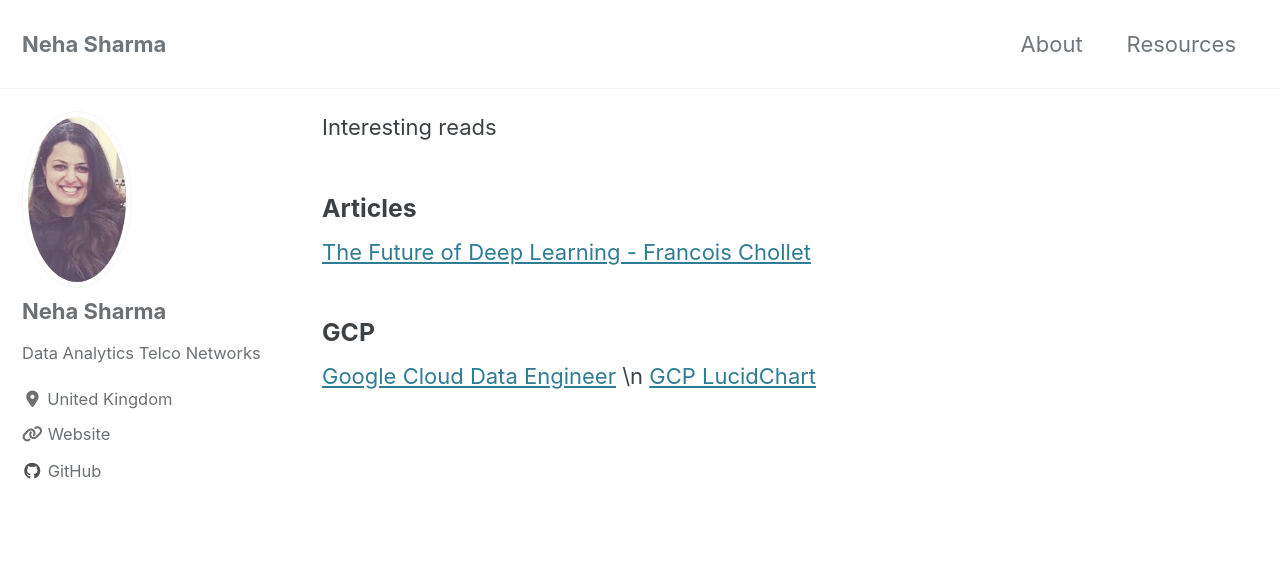
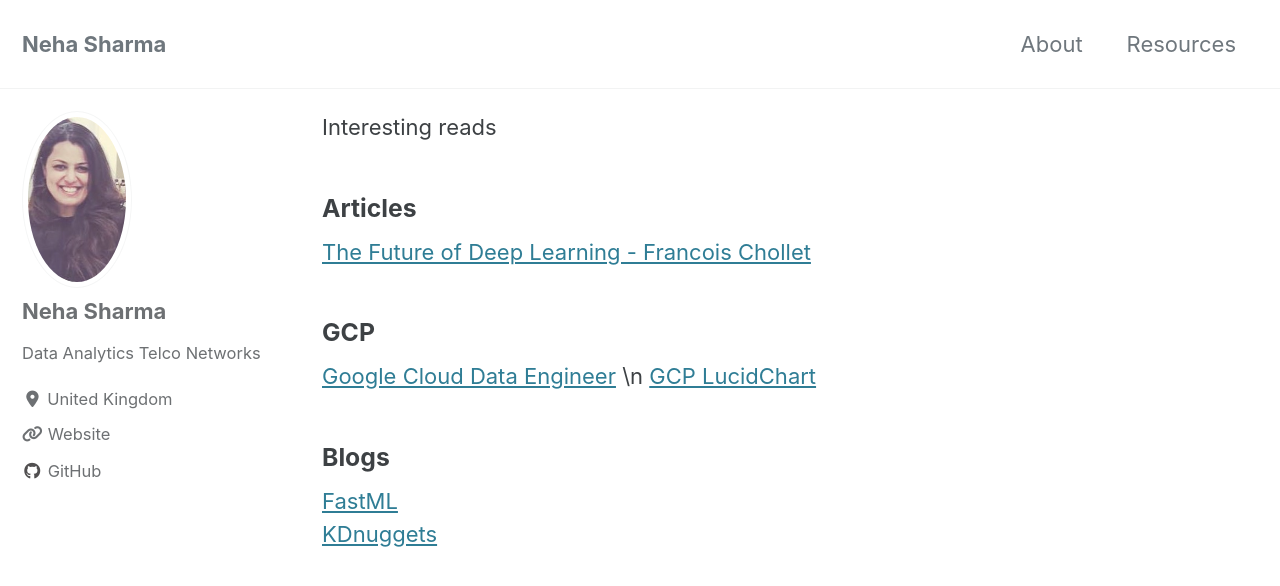
Before and after one commit to ns3115neha/ns3115neha.github.io, a Jekyll site: the page built from _pages/resources.md, in a window 1280 px wide and 900 px high. Shown: the top 586 px of the window. Built offline with Jekyll 4.4.1, drawn with Linux system fonts in a browser that asks for light colours; cached includes are drawn as plain includes; nearby versions of some CDN libraries.

Commit message:
Update resources.md

```diff
--- a/_pages/resources.md
+++ b/_pages/resources.md
@@ -14,3 +14,7 @@
 ### GCP
 [Google Cloud Data Engineer](https://linuxacademy.com/course/google-cloud-data-engineer/) \n
 [GCP LucidChart](https://www.lucidchart.com/documents/view/0ca44a63-4ea4-4d78-8367-2465512d21be/H6Px4DdAjbF5)
+
+### Blogs
+[FastML](http://fastml.com/)
+[KDnuggets](http://www.kdnuggets.com/)
```
